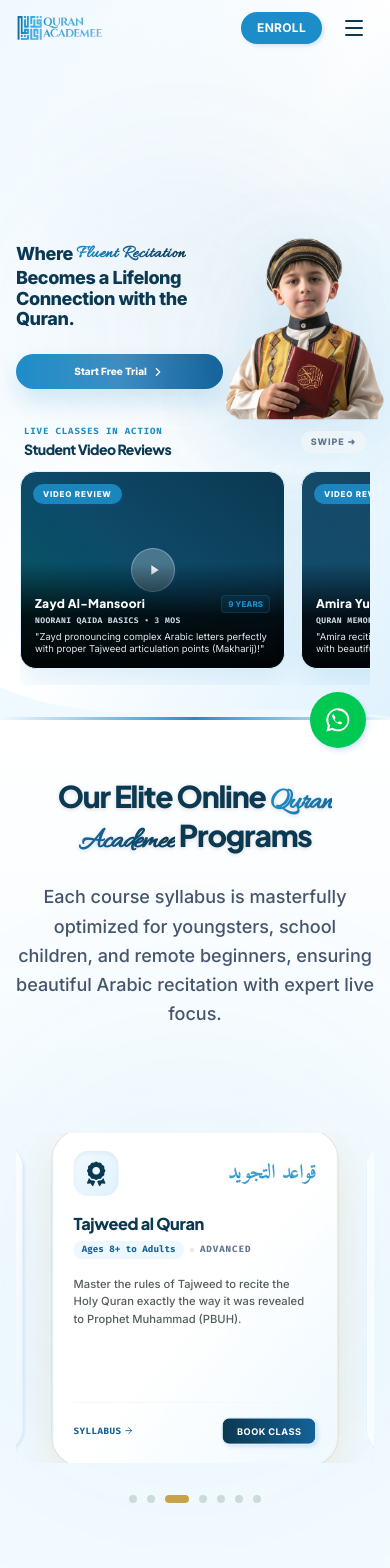
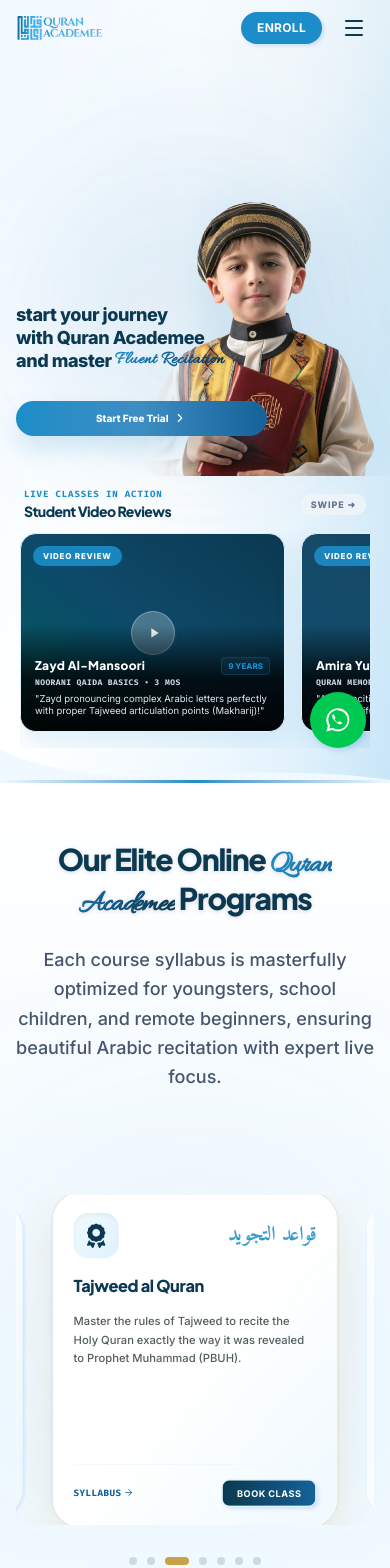
Before and after one commit to luqmnkn/Quran-Academee, a React (Vite) app: page / in a window 390 px wide. Shown: the top 1568 px of the page. Built offline with nearby package versions, Linux system fonts and the light colour scheme; a web font is replaced by a local one.

Commit message:
feat: update course branding and hero layout
Refine course nomenclature in the footer and optimize the hero section layout with updated visual gradients and z-index positioning for improved responsiveness.

```diff
--- a/src/components/Footer.tsx
+++ b/src/components/Footer.tsx
@@ -160,15 +160,23 @@
               </li>
               <li className="flex items-center space-x-1.5">
                 <span className="w-1.5 h-1.5 rounded-full bg-[#1C8DC8] shrink-0"></span>
-                <a href="#courses" onClick={(e) => handleLinkClick(e, '#courses')} className="hover:text-white hover:underline transition-colors">Quran Recitation Reading</a>
+                <a href="#courses" onClick={(e) => handleLinkClick(e, '#courses')} className="hover:text-white hover:underline transition-colors">Quran Recitation & Reading</a>
               </li>
               <li className="flex items-center space-x-1.5">
                 <span className="w-1.5 h-1.5 rounded-full bg-[#1C8DC8] shrink-0"></span>
-                <a href="#courses" onClick={(e) => handleLinkClick(e, '#courses')} className="hover:text-white hover:underline transition-colors">Master Tajweed Rules</a>
+                <a href="#courses" onClick={(e) => handleLinkClick(e, '#courses')} className="hover:text-white hover:underline transition-colors">Tajweed al Quran</a>
               </li>
               <li className="flex items-center space-x-1.5">
                 <span className="w-1.5 h-1.5 rounded-full bg-[#1C8DC8] shrink-0"></span>
                 <a href="#courses" onClick={(e) => handleLinkClick(e, '#courses')} className="hover:text-white hover:underline transition-colors">Quran Memorization (Hifz)</a>
+              </li>
+              <li className="flex items-center space-x-1.5">
+                <span className="w-1.5 h-1.5 rounded-full bg-[#1C8DC8] shrink-0"></span>
+                <a href="#courses" onClick={(e) => handleLinkClick(e, '#courses')} className="hover:text-white hover:underline transition-colors">Islamic Essentials & Duas</a>
+              </li>
+              <li className="flex items-center space-x-1.5">
+                <span className="w-1.5 h-1.5 rounded-full bg-[#1C8DC8] shrink-0"></span>
+                <a href="#courses" onClick={(e) => handleLinkClick(e, '#courses')} className="hover:text-white hover:underline transition-colors">Hifz Revision Partner</a>
               </li>
             </ul>
           </div>
--- a/src/components/Hero.tsx
+++ b/src/components/Hero.tsx
@@ -91,19 +91,25 @@
       <div className="absolute inset-0 bg-[radial-gradient(circle_at_70%_30%,rgba(61,141,195,0.06),transparent_45%)]" />
       <div className="absolute top-1/4 left-10 w-72 h-72 bg-[#3D8DC3]/5 rounded-full blur-3xl" />
 
+      {/* Brand color gradient to the right side of the section to highlight the heading */}
+      <div className="absolute right-0 top-0 bottom-0 w-1/2 md:w-1/3 bg-gradient-to-l from-[#1C8DC8]/12 via-[#3D8DC3]/4 to-transparent pointer-events-none z-0" />
+
       <div className="max-w-7xl mx-auto px-4 sm:px-6 lg:px-8 relative z-10 w-full mt-auto">
-        <div className="grid grid-cols-12 gap-1 sm:gap-6 lg:gap-8 items-end">
+        <div className="grid grid-cols-12 gap-1 sm:gap-6 lg:gap-8 items-end relative">
 
           {/* Left Side: Premium Copy & CTAs */}
-          <div className="col-span-7 lg:col-span-6 flex flex-col space-y-3 sm:space-y-6 lg:space-y-8 text-left pb-6 sm:pb-12 lg:pb-16 relative z-10">
+          <div className="absolute md:relative bottom-4 xs:bottom-8 sm:bottom-12 md:bottom-auto left-0 md:left-auto z-30 col-span-12 md:col-span-7 lg:col-span-6 flex flex-col space-y-3 sm:space-y-6 lg:space-y-8 text-left pb-6 sm:pb-12 lg:pb-16 w-[70%] md:w-auto">
             <div className="space-y-2 sm:space-y-4">
               <motion.h1
                 initial={{ opacity: 0, y: 30 }}
                 animate={{ opacity: 1, y: 0 }}
                 transition={{ duration: 0.7, delay: 0.1 }}
-                className="font-sans font-black text-lg xs:text-xl sm:text-4xl lg:text-5xl xl:text-6xl text-[#0B3951] tracking-tight leading-[1.15]"
+                className="font-sans font-black text-[18px] xs:text-[22px] sm:text-4xl lg:text-5xl xl:text-6xl text-[#0B3951] tracking-tight leading-[1.3] md:leading-[1.15]"
               >
-                Where{' '}
+                <span className="block md:whitespace-nowrap">start your journey</span>
+                <span className="block md:whitespace-nowrap">with Quran Academee</span>
+                <span className="block md:whitespace-nowrap">
+                  and master{' '}
                   <span className="relative inline-block text-[#1C8DC8] text-left">
                     <AnimatePresence mode="wait">
                       <motion.span
@@ -119,8 +125,8 @@
                     </AnimatePresence>
                     {/* Invisible text reserves exact space needed dynamically */}
                     <span className="opacity-0 select-none pointer-events-none whitespace-nowrap font-allora tracking-wide">{words[wordIdx]}</span>
-                </span>{' '}
-                Becomes a Lifelong Connection with the Quran.
+                  </span>
+                </span>
               </motion.h1>
 
               {/* Subheading hidden on mobile as requested */}
@@ -184,25 +190,31 @@
           </div>
 
           {/* Right Side: Portrait Image & Glass Badges (Overlap left side & touch baseline) */}
-          <div className="col-span-5 lg:col-span-6 relative flex justify-end items-end self-end h-full z-20 -mr-4 sm:-mr-8 md:-mr-12 lg:-mr-16 -ml-1 sm:ml-0">
+          <div className="col-span-12 md:col-span-5 lg:col-span-6 relative flex justify-end items-end self-end h-full z-10 md:z-20 -mr-4 sm:-mr-8 md:-mr-12 lg:-mr-16 -ml-1 sm:ml-0">
 
             {/* Visual Backdrops */}
             <div className="absolute w-[95%] aspect-square bg-gradient-to-tr from-[#3D8DC3]/15 to-[#1C8DC8]/5 rounded-full blur-3xl -z-10 animate-pulse duration-[8000ms] bottom-0" />
 
-            {/* Main Portrait Frame with significantly larger max width & negative margins on desktop */}
+            {/* Main Portrait Frame with precise height and bottom alignment to start at the bottom and end at the top without clipping */}
             <motion.div
               initial={{ opacity: 0, scale: 0.98 }}
               animate={{ opacity: 1, scale: 1 }}
               transition={{ duration: 0.15, ease: "easeOut" }}
-              className="relative w-full max-w-[550px] lg:max-w-none scale-105 xs:scale-110 sm:scale-115 md:scale-120 lg:scale-110 xl:scale-115 transition-transform duration-500 self-end flex items-end"
+              className="relative w-[70%] md:w-full ml-auto md:ml-0 max-w-[550px] lg:max-w-none h-[45vh] xs:h-[50vh] sm:h-[55vh] md:h-[75vh] lg:h-[82vh] xl:h-[90vh] flex items-end justify-end select-none transition-all duration-500 self-end origin-bottom-right"
+              style={{
+                maskImage: 'linear-gradient(to right, transparent 0%, rgba(0,0,0,0.15) 15%, black 30%)',
+                WebkitMaskImage: 'linear-gradient(to right, transparent 0%, rgba(0,0,0,0.15) 15%, black 30%)'
+              }}
             >
               <img
                 src={imghero}
                 alt="Quran Academee Student"
-                className="w-full h-auto object-contain rounded-t-[32px] rounded-b-none drop-shadow-[0_15px_35px_rgba(28,141,200,0.14)] filter contrast-[1.01] block align-bottom"
-                style={{ marginBottom: '-2px' }}
+                className="h-full w-auto object-contain object-bottom rounded-t-[32px] rounded-b-none drop-shadow-[0_15px_35px_rgba(28,141,200,0.14)] filter contrast-[1.01] block"
                 referrerPolicy="no-referrer"
               />
+
+              {/* Fade out left side of image on mobile to make the overlaying text stand out with maximum clarity */}
+              <div className="absolute inset-y-0 left-0 bg-gradient-to-r from-[#F0F9FF] via-[#F0F9FF]/25 to-transparent w-[30%] pointer-events-none md:hidden z-10" />
 
               {/* FLOATING WIDGET 1: 5.0 Rating (Repositioned lower & hidden on mobile as requested) */}
               <motion.div
--- a/src/components/InquiryForm.tsx
+++ b/src/components/InquiryForm.tsx
@@ -508,27 +508,27 @@
                   href="https://wa.me/923702680670"
                   target="_blank"
                   rel="noreferrer"
-                  className="flex items-center space-x-4 p-4 bg-[#F0F9FF] rounded-2xl hover:bg-white border border-[#E0F2FE] transition-all group"
+                  className="flex items-center space-x-4 p-4 bg-[#F0F9FF] rounded-2xl hover:bg-white border border-[#E0F2FE] transition-all group min-w-0"
                 >
                   <div className="w-10 h-10 rounded-xl bg-emerald-500/10 text-emerald-500 flex items-center justify-center shrink-0 group-hover:scale-105 transition-transform">
                     <i className="fa-brands fa-whatsapp text-lg"></i>
                   </div>
-                  <div>
+                  <div className="min-w-0 flex-1">
                     <span className="text-[10px] font-mono font-bold uppercase text-slate-400 tracking-wider">Fast Coordinator WhatsApp</span>
-                    <p className="text-[#0B3951] font-extrabold mt-0.5 text-sm">+92 370 2680670</p>
+                    <p className="text-[#0B3951] font-extrabold mt-0.5 text-xs sm:text-sm truncate">+92 370 2680670</p>
                   </div>
                 </a>
 
                 <a
                   href="mailto:contact@quranacademee.com"
-                  className="flex items-center space-x-4 p-4 bg-[#F0F9FF] rounded-2xl hover:bg-white border border-[#E0F2FE] transition-all group"
+                  className="flex items-center space-x-4 p-4 bg-[#F0F9FF] rounded-2xl hover:bg-white border border-[#E0F2FE] transition-all group min-w-0"
                 >
                   <div className="w-10 h-10 rounded-xl bg-[#1C8DC8]/10 text-[#1C8DC8] flex items-center justify-center shrink-0 group-hover:scale-105 transition-transform">
                     <Mail size={18} strokeWidth={2.5} />
                   </div>
-                  <div>
+                  <div className="min-w-0 flex-1">
                     <span className="text-[10px] font-mono font-bold uppercase text-slate-400 tracking-wider">Direct Helpdesk Email</span>
-                    <p className="text-[#0B3951] font-extrabold mt-0.5 text-sm">contact@quranacademee.com</p>
+                    <p className="text-[#0B3951] font-extrabold mt-0.5 text-xs sm:text-sm break-all">contact@quranacademee.com</p>
                   </div>
                 </a>
               </div>
--- a/src/components/Pricing.tsx
+++ b/src/components/Pricing.tsx
@@ -270,6 +270,7 @@
   const [countrySearchQuery, setCountrySearchQuery] = useState('');
   const [activeTab, setActiveTab] = useState('nazra');
   const [isDropdownOpen, setIsDropdownOpen] = useState(false);
+  const [isCourseDropdownOpen, setIsCourseDropdownOpen] = useState(false);
   const [customDays, setCustomDays] = useState(3);
   const [customDuration, setCustomDuration] = useState('30 Minutes');
   const [selectedCourse, setSelectedCourse] = useState('nazra');
@@ -496,8 +497,8 @@
           </div>
         </div>
 
-        {/* Categories Tab Selector */}
-        <div className="flex overflow-x-auto pb-3 mb-10 max-w-4xl mx-auto scrollbar-none gap-2 px-1 justify-start md:justify-center">
+        {/* Categories Tab Selector for Desktop */}
+        <div className="hidden md:flex overflow-x-auto pb-3 mb-10 max-w-4xl mx-auto scrollbar-none gap-2 px-1 justify-start md:justify-center">
           {PRICING_CATEGORIES.map((category) => {
             const Icon = category.icon;
             const isActive = activeTab === category.id;
@@ -516,6 +517,65 @@
               </button>
             );
           })}
+        </div>
+
+        {/* Mobile Course Dropdown (hidden on md and larger) */}
+        <div className="block md:hidden mb-10 max-w-xs mx-auto text-left relative z-30">
+          <label className="block text-[10px] font-bold uppercase tracking-widest text-[#1C8DC8] font-mono mb-2">
+            Choose Course Program:
+          </label>
+          <div className="relative">
+            <button
+              onClick={() => setIsCourseDropdownOpen(!isCourseDropdownOpen)}
+              className="w-full bg-white text-[#0B3951] font-display font-black text-xs uppercase tracking-widest px-4.5 py-3.5 rounded-2xl border border-sky-100 hover:border-[#1C8DC8]/30 shadow-sm flex items-center justify-between transition-all duration-200 cursor-pointer"
+            >
+              <div className="flex items-center space-x-2">
+                {(() => {
+                  const Icon = activeCategory.icon;
+                  return <Icon size={14} className="text-[#1C8DC8]" />;
+                })()}
+                <span>{activeCategory.title}</span>
+              </div>
+              <ChevronDown size={14} className={`text-slate-400 transition-transform duration-300 ${isCourseDropdownOpen ? 'rotate-180' : ''}`} />
+            </button>
+
+            <AnimatePresence>
+              {isCourseDropdownOpen && (
+                <>
+                  <div className="fixed inset-0 z-40" onClick={() => setIsCourseDropdownOpen(false)} />
+                  <motion.div
+                    initial={{ opacity: 0, y: 8, scale: 0.95 }}
+                    animate={{ opacity: 1, y: 0, scale: 1 }}
+                    exit={{ opacity: 0, y: 8, scale: 0.95 }}
+                    transition={{ duration: 0.15 }}
+                    className="absolute left-0 right-0 mt-2 bg-white border border-sky-100 rounded-2xl shadow-xl py-2 z-50 overflow-hidden"
+                  >
+                    {PRICING_CATEGORIES.map((category) => {
+                      const Icon = category.icon;
+                      const isActive = activeTab === category.id;
+                      return (
+                        <button
+                          key={category.id}
+                          onClick={() => {
+                            setActiveTab(category.id);
+                            setIsCourseDropdownOpen(false);
+                          }}
+                          className={`w-full text-left px-4 py-3 text-xs font-bold flex items-center space-x-3 transition-colors ${
+                            isActive
+                              ? 'bg-[#F0F9FF] text-[#1C8DC8]'
+                              : 'text-slate-600 hover:bg-slate-50'
+                          }`}
+                        >
+                          <Icon size={14} className={isActive ? 'text-[#1C8DC8]' : 'text-slate-400'} />
+                          <span className="flex-1">{category.title}</span>
+                        </button>
+                      );
+                    })}
+                  </motion.div>
+                </>
+              )}
+            </AnimatePresence>
+          </div>
         </div>
 
         {/* Selected Category Intro */}
--- a/src/components/Services.tsx
+++ b/src/components/Services.tsx
@@ -111,16 +111,11 @@
           </span>
         </div>
 
-        {/* Title & Age information */}
+        {/* Title */}
         <div className="space-y-1.5">
           <h3 className="font-display font-[800] text-base text-[#0B3951] tracking-tight group-hover:text-[#1C8DC8] transition-colors leading-snug">
             {course.title}
           </h3>
-          <div className="flex flex-wrap items-center gap-1.5 text-[9px] font-bold font-mono">
-            <span className="text-[#146299] bg-[#E0F2FE]/60 px-2 py-0.5 rounded-md">{course.ageGroup}</span>
-            <span className="w-1 h-1 rounded-full bg-slate-200"></span>
-            <span className="text-slate-500 uppercase tracking-widest">{course.level}</span>
-          </div>
         </div>
 
         {/* Description line */}
--- a/src/data.ts
+++ b/src/data.ts
@@ -156,39 +156,39 @@
 export const TESTIMONIALS: Testimonial[] = [
   {
     id: 't1',
-    name: 'Sarah Rahman',
+    name: 'Amara Sheikh',
     role: 'Parent',
-    feedback: 'Both my 7-year-old and 9-year-old started Quranic learning from scratch with Quran Academee. The teachers are incredibly patient, warm, and encourage children. Their Noorani Qaida sessions are interactive, and the flexible schedule matches my active calendar seamlessly.',
+    feedback: 'Outstanding teachers! My kids started Qaida from scratch and can now read basic verses easily. The lessons are so interactive and fun.',
     rating: 5,
     location: 'Houston, USA',
-    avatarInitials: 'SR'
+    avatarInitials: 'AS'
   },
   {
     id: 't2',
-    name: 'Dr. Tariq Mahmood',
+    name: 'Rayyan Khan',
     role: 'Adult Student',
-    feedback: 'As a busy medical professional, finding time for continuous Tajweed improvement was difficult. Quran Academee matched me with a certified, highly learned tutor. The live one-on-one session feels focused and high-yield, correcting pronunciation rules that I had struggled with for years.',
+    feedback: 'Perfect for busy professionals. The 1-on-1 sessions are high-yield, and my Tajweed has improved significantly in just two months.',
     rating: 5,
     location: 'Birmingham, UK',
-    avatarInitials: 'TM'
+    avatarInitials: 'RK'
   },
   {
     id: 't3',
-    name: 'Amina Al-Farsi',
+    name: 'Nadia Ahmed',
     role: 'Parent',
-    feedback: 'Quran Academee has transformed our homeschooling routine. My daughter is doing Quran Memorization (Hifz) with a qualified female tutor. The teacher utilizes highly engaging techniques, breaking verses down into memorable rhythmic blocks.',
+    feedback: 'Highly recommend the Hifz program. My daughter\'s female tutor is incredibly encouraging, patient, and uses fantastic memorization techniques.',
     rating: 5,
     location: 'Toronto, Canada',
-    avatarInitials: 'AF'
+    avatarInitials: 'NA'
   },
   {
     id: 't4',
-    name: 'Omar Khayyam',
+    name: 'Zayd Malik',
     role: 'Adult Student',
-    feedback: 'I had been looking for online classes where I could study Quran recitation with correct Makharij. The teachers here are amazing. They listen attentively, correct my rhythm instantly, and provide very clear guidance. Highly recommend to anyone seeking deep Tajweed instruction.',
+    feedback: 'Exceptional academy. The tutors are highly qualified scholars who correct your Makharij patiently. Flexible timing makes it very convenient.',
     rating: 5,
     location: 'Sydney, Australia',
-    avatarInitials: 'OK'
+    avatarInitials: 'ZM'
   }
 ];
 
```
Also changed, not shown: src/assets/images/favicon.png, src/assets/images/learning_session_1780674957111.png, src/components/Header.tsx (line endings or trailing spaces). Lines whose indentation alone changed are shown as unchanged.
